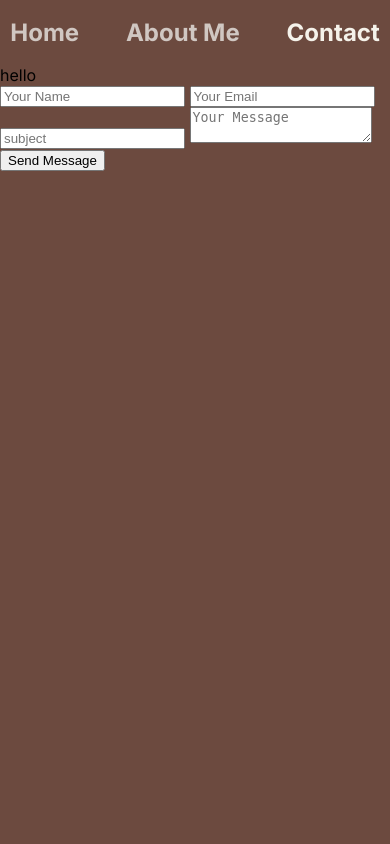
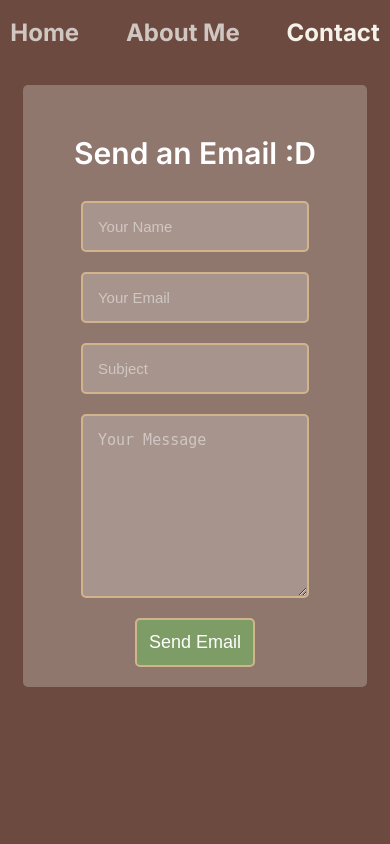
Before and after one commit to johnhunter55/portfolio, a PHP site: page /contact in a window 390 px wide. Run offline with PHP 8.4, Linux system fonts and the light colour scheme.

Commit message:
did contact stuff

```diff
--- a/contact/index.html
+++ b/contact/index.html
@@ -8,6 +8,7 @@
     <title>contact</title>
   </head>
   <body>
+    <div class="wholecontact">
       <nav class="navbar">
         <ul class="navlinks">
           <li class="nonactive"><a href="../">Home</a></li>
@@ -15,18 +16,22 @@
           <li class="active"><a href="/contact/">Contact</a></li>
         </ul>
       </nav>
+      <div class="wholecontactbox">
         <div class="contactbox">
-        <div class="picture">hello</div>
+            <div class="contactboxbox">
+              <div class="picture"><img src="../contact.jpg" alt="photo of me" /></div>
               <div class="form">
-            <form id="contact-form">
-                <form action="../send_email.js" method="POST">
+                <p class="contacth2">Send an Email :D</p>
+                      <form id ='contact-form' action="../send_email.js" method="POST">
                           <input type="text" id="name" name="name" placeholder="Your Name" required />
                           <input type="email" id="email" name="email" placeholder="Your Email" required />
-                    <input type="subject" id="subject" name="subject" placeholder="subject" required />
+                          <input type="subject" id="subject" name="subject" placeholder="Subject" required />
                           <textarea id="message" name="message" placeholder="Your Message" required></textarea>
-                    <button type="submit">Send Message</button>
+                          <button type="submit">Send Email</button>
                       </form>
-            </form>
+              </div>
+            </div>
+        </div>
       </div>
     </div>
   </body>
--- a/index.html
+++ b/index.html
@@ -19,7 +19,7 @@
       <div class="headcontent">
         <div class="baby">
             <div class="img_profile">
-              <img src="IMG_8915.jpg" alt="profile picture" />
+              <img src="profile.jpg" alt="profile picture" />
             </div>
           </div>
         <div class="textcontainer">
--- a/main.css
+++ b/main.css
@@ -55,6 +55,7 @@ h1, h2, h3 {
 
 h3{
     font-size: clamp(0.9rem, calc(1vw + 0.6rem), 1.4rem);
+    font-weight: 400;
 }
 
 .headcontent {
@@ -126,6 +127,7 @@ h1{
 
 h2{
     font-size: clamp(0.9rem, calc(1.5vw + 0.6rem), 2.6rem);
+    font-weight: 500;
 }
 
 .containerforcontainer{
@@ -205,16 +207,6 @@ h2{
         text-decoration: none;
         padding: 0 5%;
         box-sizing: border-box;
-    }
-
-    .contactbox{
-
-    }
-
-    .picture{
-        width: 500px;
-        height: 700px;
-        background-color: black;
     }
 
     .linkdiv{
@@ -350,6 +342,185 @@ h2{
     }
 }
 
+.wholecontact{
+    display: flex;
+    height: 100vh;
+    flex-direction: column;
+}
+
+.wholecontactbox{
+    width: 100%;
+    height: 100%;
+    margin-top: -20px;
+    display: flex;
+    justify-content: center;
+    align-items: center;
+}
+
+.contactbox{
+    display: flex;
+    justify-content: center;
+    align-items: center;
+    width: 88%;
+}
+
+.form{
+    display: flex;
+    flex-direction: column;
+    justify-content: center;
+    align-items: center;
+    width: 50%;
+}
+
+form{
+    display: flex;
+    flex-direction: column;
+    width: 50%;
+    gap: 20px;
+    align-items: center;
+}
+
+input::placeholder, textarea::placeholder{
+    color: #d0c7c2 !important; /* Change this to your desired color */
+    opacity: 1; /* Ensures the color is fully visible */
+}
+
+
+
+input, textarea{
+    color: white !important;
+    width: 100%;
+    padding: 15px;
+    font-size: 15px;
+    border: 2px solid tan;
+    border-radius: 5px;
+    transition: 0.3s;
+    background-color: #d0c7c25b !important;
+}
+
+input:focus, textarea:focus, input:hover, textarea:hover{
+    border-color: tan; /* Highlight color */
+    outline: none;
+    box-shadow: 0 0 5px tan;
+    background-color: #d0c7c28e !important;
+}
+
+textarea{
+    max-width: 100%;
+    min-width: 100%;
+    height: 150px;
+    max-height: 200px;
+}
+
+.contacth2{
+    color: white;
+    font-size: 30px;
+    font-weight: 600;
+}
+
+button {
+    background: #7d9c66; /* Blue primary color */
+    color: white;
+    font-size: 18px;
+    padding: 12px;
+    border: 2px solid tan;
+    border-radius: 5px;
+    cursor: pointer;
+    transition: background 0.3s;
+}
+
+button:hover {
+    background: tan;
+    color: white; /* Darker blue on hover */
+}
+
+.contactboxbox{
+    background-color: #d0c7c25b;
+    display: flex;
+    width: 1000px;
+    height: auto;
+    padding: 20px;
+    border-radius: 5px;
+}
+
+.picture img{
+    width: 500px;
+    height: auto;
+}
+
+@media (max-width: 1100px){
+    .picture img{
+        width: 400px;
+        height: auto;
+    }
+}
+
+@media (max-width: 900px){
+    .picture img{
+        width: 400px;
+        height: auto;
+    }
+    .form{
+        width: 60%;
+    }
+    form{
+        width: 60%;
+    }
+}
+
+@media (max-width: 800px){
+    .picture img{
+        display: none;
+    }
+    .contactboxbox{
+        justify-content: center;
+    }
+    .wholecontactbox{
+        align-items: flex-start;
+        margin-top: 20px;
+    }
+    .form{
+        width: 60%;
+    }
+    form{
+        width: 60%;
+    }
+}
+
+@media (max-width: 700px){
+    .picture img{
+        display: none;
+    }
+    .contactboxbox{
+        justify-content: center;
+    }
+    .form{
+        width: 70%;
+    }
+    form{
+        width: 70%;
+    }
+}
+
+@media (max-width: 550px){
+    .picture img{
+        display: none;
+    }
+    .contactboxbox{
+        justify-content: center;
+
+    }
+    .wholecontactbox{
+        align-items: flex-start;
+    }
+    .form{
+        width: 80%;
+    }
+    form{
+        width: 80%;
+    }
+}
+
 @media (max-width: 540px) {
     /* Ensure the images adjust properly in smaller screens */
     .textbaby{
```
Also changed, not shown: IMG_5123.jpg (added), contact.jpg (added), profile.jpg (added), 1 other file. Lines whose indentation alone changed are shown as unchanged.
